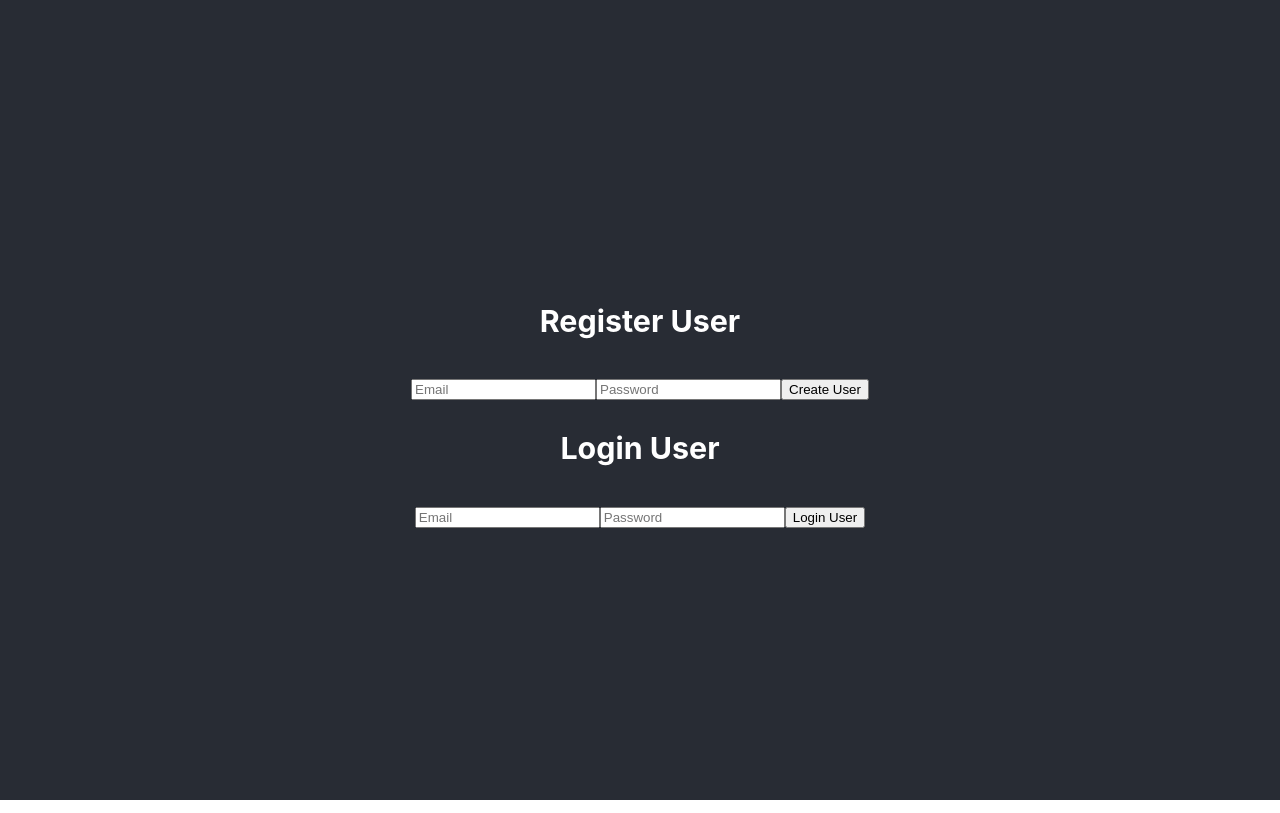
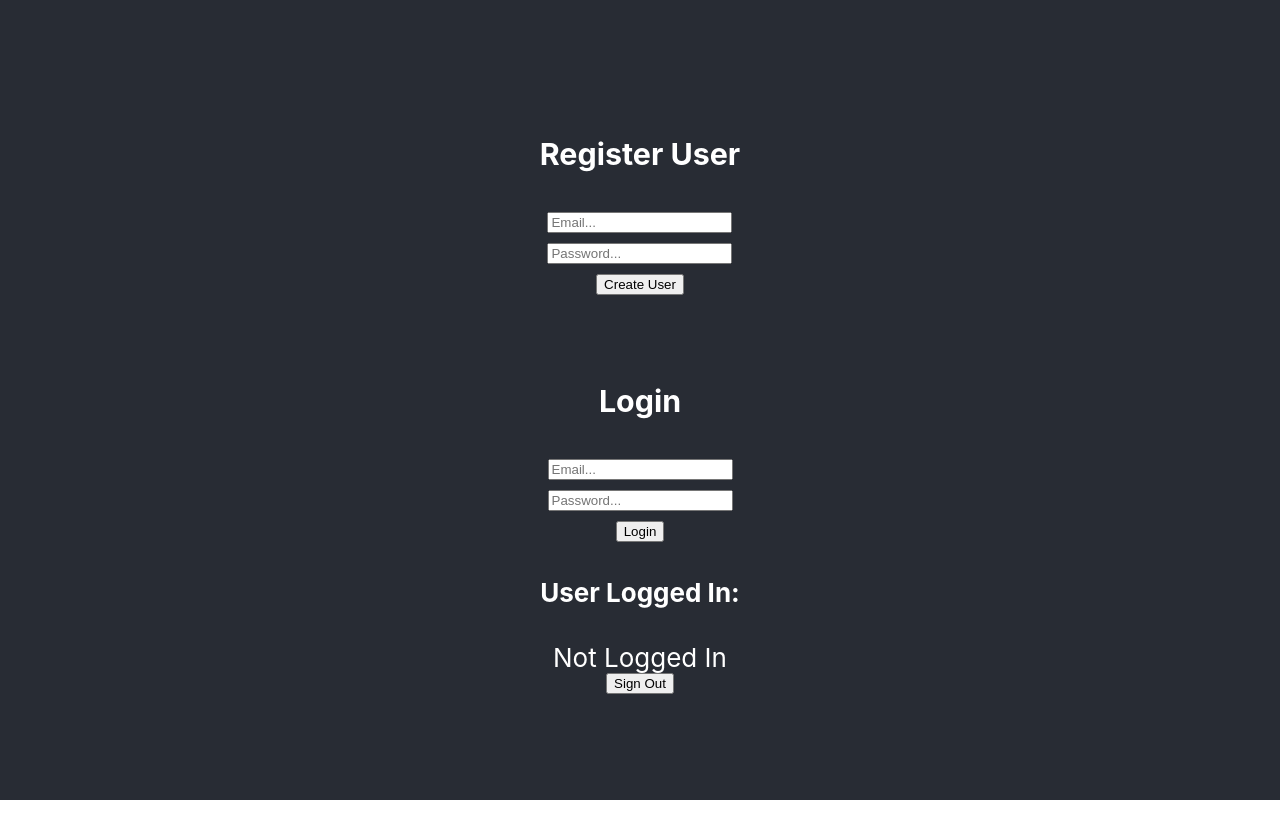
Before and after one commit to JuliaNaderer/bacnaderer, a React (Create React App) app: page / in a window 1280 px wide. Built offline with nearby package versions, Linux system fonts and the light colour scheme; no server answers.

Commit message:
Adapt Ligin

```diff
--- a/src/App.js
+++ b/src/App.js
@@ -1,8 +1,7 @@
-import React, { useState } from 'react';
-import {createUserWithEmailAndPassword} from "firebase/auth";
+import React, { useState, useEffect } from 'react';
+import {createUserWithEmailAndPassword, onAuthStateChanged, signInWithEmailAndPassword, signOut} from "firebase/auth";
 import {} from "firebase/auth";
 import {auth} from "./firebase";
-import logo from './logo.svg';
 import './App.css';
 
 function App() {
@@ -11,59 +10,92 @@ function App() {
   const [registerPassword, setRegisterPassword] = useState("");
   const [loginEmail, setLoginEmail] = useState("");
   const [loginPassword, setLoginPassword] = useState("");
+  const [user, setUser] = useState({});
 
   const register = async () => {
-  try{
-      const user = await createUserWithEmailAndPassword(auth, registerEmail, registerPassword)
+    try {
+      const user = await createUserWithEmailAndPassword(
+        auth,
+        registerEmail,
+        registerPassword
+      );
       console.log(user);
-    }catch(error){
-      console.log(error.message)
+    } catch (error) {
+      console.log(error.message);
     }
-  }
+  };
+
+  useEffect(() => {
+    onAuthStateChanged(auth, (currentUser) => {
+        setUser(currentUser);
+    });}, [])
 
   const login = async () => {
-    try{
-      const user = await createUserWithEmailAndPassword(auth, registerEmail, registerPassword)
+    try {
+      const user = await signInWithEmailAndPassword(
+        auth,
+        loginEmail,
+        loginPassword
+      );
       console.log(user);
-    }catch(error){
-      console.log(error.message)
+      document.getElementById("status").innerHTML = user;
+    } catch (error) {
+      console.log(error.message);
     }
-
-  }
+  };
 
   const logout = async () => {
-
-
-  }
-
+    await signOut(auth);
+  };
 
   return (
     <div className="App">
-      <header className="App-header">
-        <div>
-        <h3> Register User</h3>
-        <input placeholder = "Email"
+      <header  className="App-header">
+      <div>
+        <h3> Register User </h3>
+        <input
+          placeholder="Email..."
           onChange={(event) => {
             setRegisterEmail(event.target.value);
-          }}/>
-          <input type='password' placeholder = "Password"
+          }}
+        />
+        <br></br>
+        <input
+          placeholder="Password..."
           onChange={(event) => {
             setRegisterPassword(event.target.value);
-          }}/>
-          <button onClick={register}>Create User</button>
-        </div>
-        <div>
-        <h3> Login User</h3>
-        <input placeholder = "Email"
+          }}
+        />
+        <br></br>
+        <button onClick={register}> Create User</button>
+        <br></br>
+        <br></br>
+        <p id="status"></p>
+      </div>
+
+      <div>
+        <h3> Login </h3>
+        <input
+          placeholder="Email..."
           onChange={(event) => {
             setLoginEmail(event.target.value);
-          }}/>
-          <input type='password' placeholder = "Password"
+          }}
+        />
+        <br></br>
+        <input
+          placeholder="Password..."
           onChange={(event) => {
             setLoginPassword(event.target.value);
-          }}/>
-          <button>Login User</button>
-        </div>
+          }}
+        />
+        <br></br>
+        <button onClick={login}> Login</button>
+      </div>
+
+      <h4> User Logged In: </h4>
+      {user ? user.email : "Not Logged In"}
+
+      <button onClick={logout}> Sign Out </button>
       </header>
     </div>
   );
```
